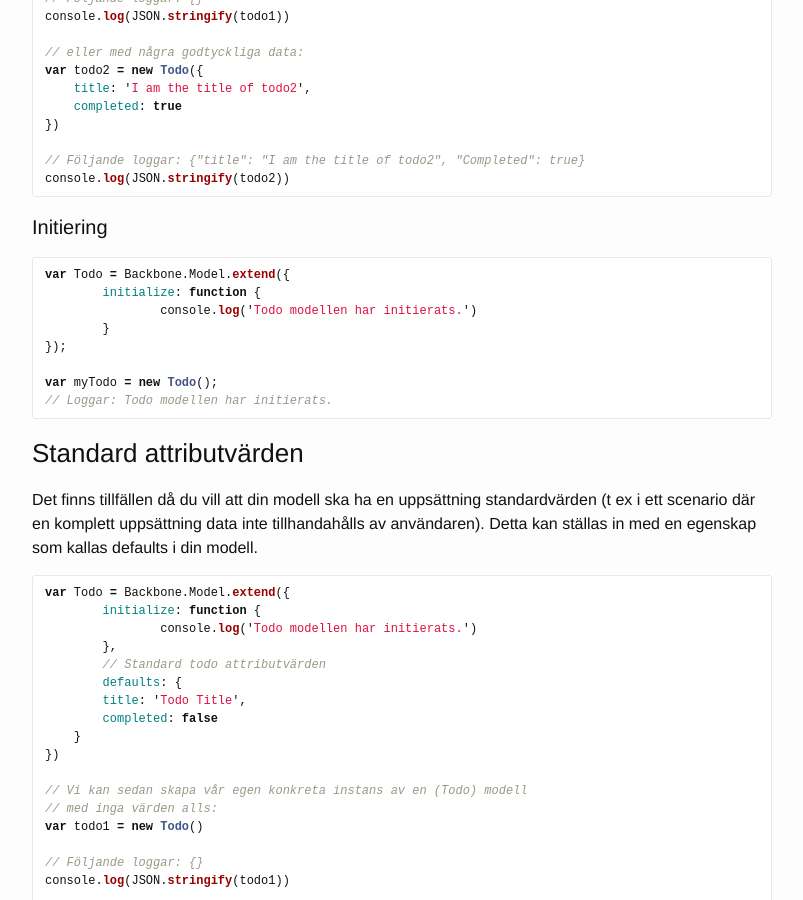
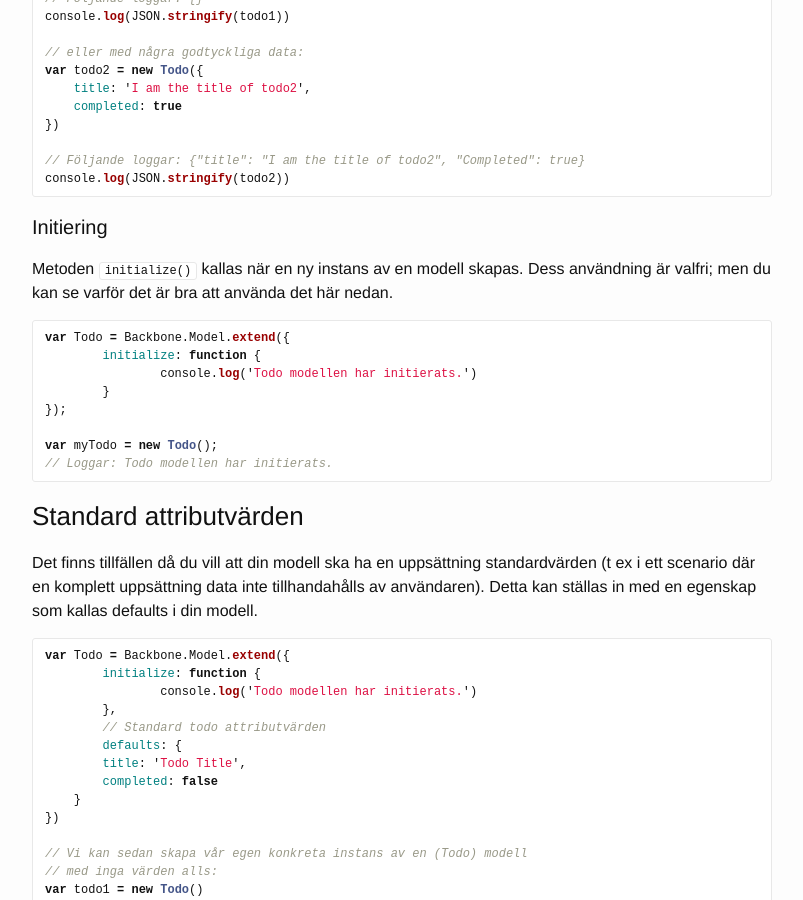
Before and after one commit to develdoe/develdoe.github.io, a Jekyll site: the page built from _posts/2017-10-30-backbonejs-basics.md, in a window 1280 px wide and 900 px high, scrolled down 1731 px. Shown: the whole window, without its empty margins (238-1041 px from the left). Built offline with Jekyll 4.4.1, drawn with Linux system fonts in a browser that asks for light colours.

Commit message:
Update 2017-10-30-backbonejs-basics.md

````diff
--- a/_posts/2017-10-30-backbonejs-basics.md
+++ b/_posts/2017-10-30-backbonejs-basics.md
@@ -63,6 +63,9 @@ console.log(JSON.stringify(todo2))
 
 #### Initiering
 
+Metoden `initialize()` kallas när en ny instans av en modell skapas. Dess användning är valfri; men du kan se varför det är bra att använda det här nedan.
+
+
 ```js
 var Todo = Backbone.Model.extend({
  	initialize: function {
````
